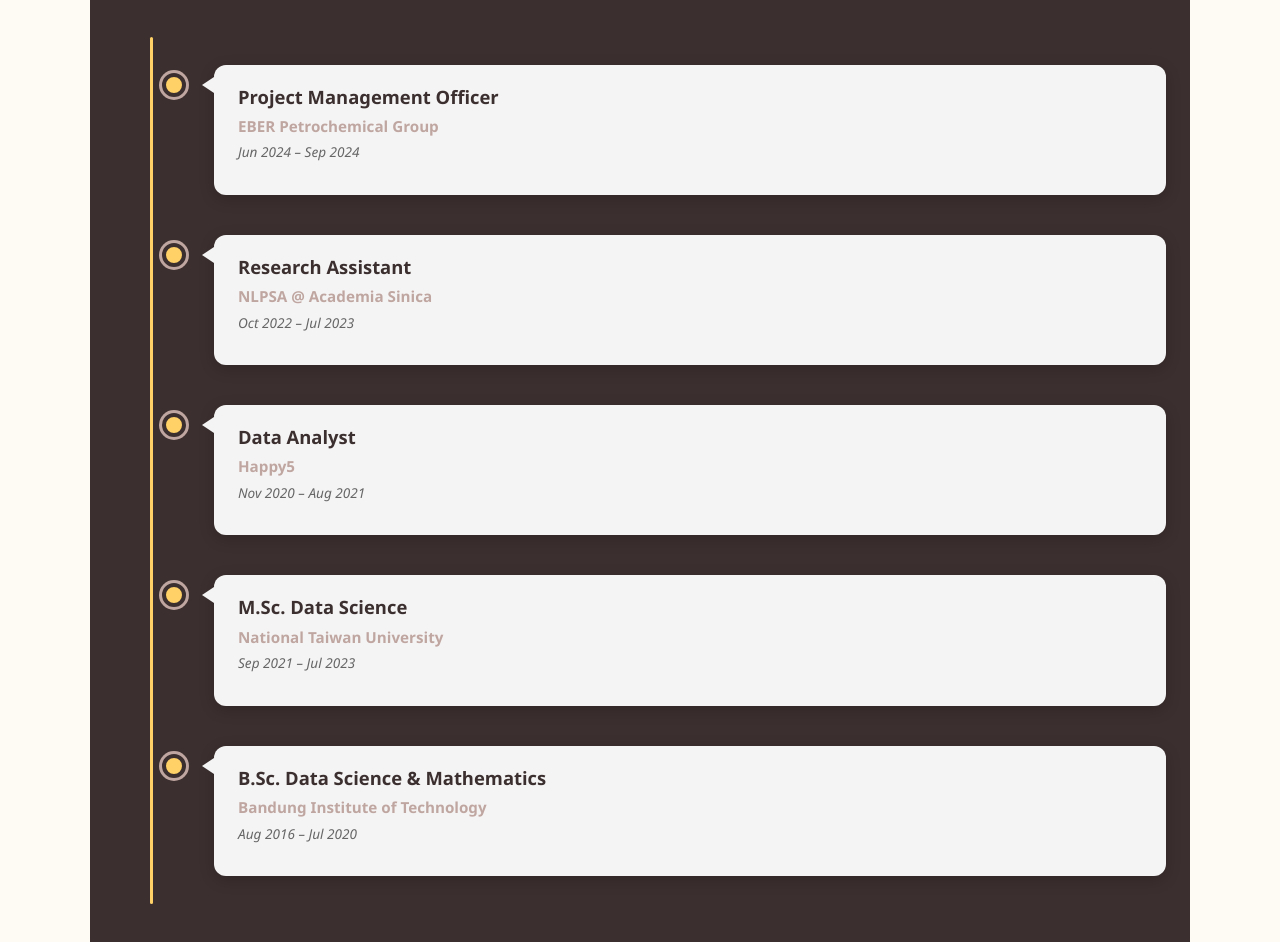
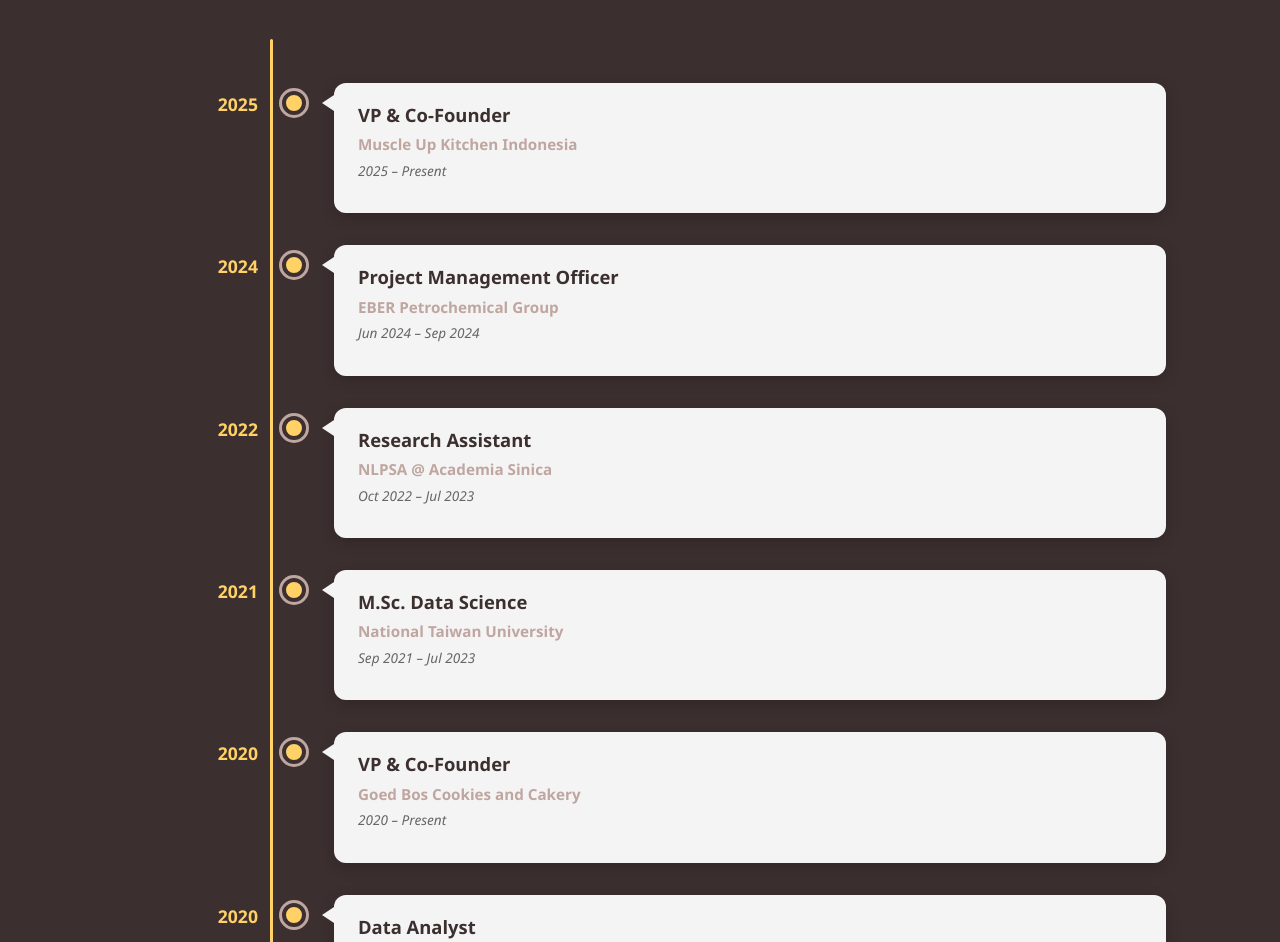
Before and after one commit to nc-collin/portfolio, a plain HTML site: page index.html in a window 1280 px wide. Shown: the part 598-1540 px from the top of the page. Drawn offline with Linux system fonts and the light colour scheme.

Commit message:
New Change to Timeline

```diff
--- a/assets/css/style.css
+++ b/assets/css/style.css
@@ -174,15 +174,29 @@ img { max-width: 100%; height: auto; display: block; }
 }
 
 /* -------------------------
+   Experience Section
+-------------------------- */
+#experience {
+  background: var(--dark-red);
+  padding: 3rem 1.5rem;
+  margin: 0;
+}
+
+#experience h2 {
+  text-align: center;
+  color: var(--white);
+  margin-bottom: 2rem;
+  font-size: 2rem;
+}
+
+/* -------------------------
    Modern Timeline
 -------------------------- */
 .modern-timeline {
   position: relative;
   max-width: 1100px;
-  margin: 3.5rem auto;
-  padding: 3rem 1.5rem;
-  background: var(--dark-red);
-  border-radius: 12px;
+  margin: 0 auto;
+  padding: 2rem 1.5rem;
   color: var(--white);
 }
 
@@ -190,9 +204,9 @@ img { max-width: 100%; height: auto; display: block; }
 .modern-timeline::before {
   content: "";
   position: absolute;
-  left: 60px;
-  top: 60px;
-  bottom: 60px;
+  left: 180px;
+  top: 20px;
+  bottom: 20px;
   width: 3px;
   background: var(--highlight);
   border-radius: 3px;
@@ -201,17 +215,30 @@ img { max-width: 100%; height: auto; display: block; }
 /* Each timeline item */
 .timeline-item {
   position: relative;
-  margin: 2.5rem 0;
-  padding-left: 100px;
+  margin: 2rem 0;
+  padding-left: 220px;
   min-height: 80px;
   display: flex;
   align-items: flex-start;
 }
 
+/* Timeline year - positioned on the left */
+.timeline-year {
+  position: absolute;
+  left: 0;
+  top: 8px;
+  width: 160px;
+  text-align: right;
+  font-size: 1.1rem;
+  font-weight: 700;
+  color: var(--highlight);
+  padding-right: 1rem;
+}
+
 /* Timeline dot - positioned on the vertical line */
 .timeline-dot {
   position: absolute;
-  left: 48px;
+  left: 168px;
   top: 8px;
   width: 24px;
   height: 24px;
@@ -310,15 +337,21 @@ img { max-width: 100%; height: auto; display: block; }
 /* Mobile responsive */
 @media (max-width: 720px) {
   .modern-timeline::before {
-    left: 30px;
+    left: 80px;
   }
 
   .timeline-item {
-    padding-left: 70px;
+    padding-left: 110px;
+  }
+
+  .timeline-year {
+    width: 60px;
+    font-size: 0.9rem;
+    padding-right: 0.5rem;
   }
 
   .timeline-dot {
-    left: 18px;
+    left: 68px;
     width: 20px;
     height: 20px;
   }
--- a/components/timeline.html
+++ b/components/timeline.html
@@ -3,6 +3,20 @@
 
   <!-- Timeline items with callout cards -->
   <div class="timeline-item">
+    <div class="timeline-year">2025</div>
+    <div class="timeline-dot"></div>
+    <div class="timeline-card">
+      <h3 class="timeline-title">VP & Co-Founder</h3>
+      <p class="timeline-place">Muscle Up Kitchen Indonesia</p>
+      <p class="timeline-date">2025 – Present</p>
+      <div class="timeline-details">
+        <p>Co-founded a meal prep brand focused on providing balanced, high-protein meals to support fitness, weight management, and healthy living.</p>
+      </div>
+    </div>
+  </div>
+
+  <div class="timeline-item">
+    <div class="timeline-year">2024</div>
     <div class="timeline-dot"></div>
     <div class="timeline-card">
       <h3 class="timeline-title">Project Management Officer</h3>
@@ -15,6 +29,7 @@
   </div>
 
   <div class="timeline-item">
+    <div class="timeline-year">2022</div>
     <div class="timeline-dot"></div>
     <div class="timeline-card">
       <h3 class="timeline-title">Research Assistant</h3>
@@ -27,6 +42,33 @@
   </div>
 
   <div class="timeline-item">
+    <div class="timeline-year">2021</div>
+    <div class="timeline-dot"></div>
+    <div class="timeline-card">
+      <h3 class="timeline-title">M.Sc. Data Science</h3>
+      <p class="timeline-place">National Taiwan University</p>
+      <p class="timeline-date">Sep 2021 – Jul 2023</p>
+      <div class="timeline-details">
+        <p>Specialized in NLP & ML; thesis & research contributions in LLM applications.</p>
+      </div>
+    </div>
+  </div>
+
+  <div class="timeline-item">
+    <div class="timeline-year">2020</div>
+    <div class="timeline-dot"></div>
+    <div class="timeline-card">
+      <h3 class="timeline-title">VP & Co-Founder</h3>
+      <p class="timeline-place">Goed Bos Cookies and Cakery</p>
+      <p class="timeline-date">2020 – Present</p>
+      <div class="timeline-details">
+        <p>Co-founded a sustainable brand offering eco-friendly products and solutions, with a mission to promote greener living in Indonesia.</p>
+      </div>
+    </div>
+  </div>
+
+  <div class="timeline-item">
+    <div class="timeline-year">2020</div>
     <div class="timeline-dot"></div>
     <div class="timeline-card">
       <h3 class="timeline-title">Data Analyst</h3>
@@ -39,18 +81,7 @@
   </div>
 
   <div class="timeline-item">
-    <div class="timeline-dot"></div>
-    <div class="timeline-card">
-      <h3 class="timeline-title">M.Sc. Data Science</h3>
-      <p class="timeline-place">National Taiwan University</p>
-      <p class="timeline-date">Sep 2021 – Jul 2023</p>
-      <div class="timeline-details">
-        <p>Specialized in NLP & ML; thesis & research contributions in LLM applications.</p>
-      </div>
-    </div>
-  </div>
-
-  <div class="timeline-item">
+    <div class="timeline-year">2016</div>
     <div class="timeline-dot"></div>
     <div class="timeline-card">
       <h3 class="timeline-title">B.Sc. Data Science & Mathematics</h3>
```
